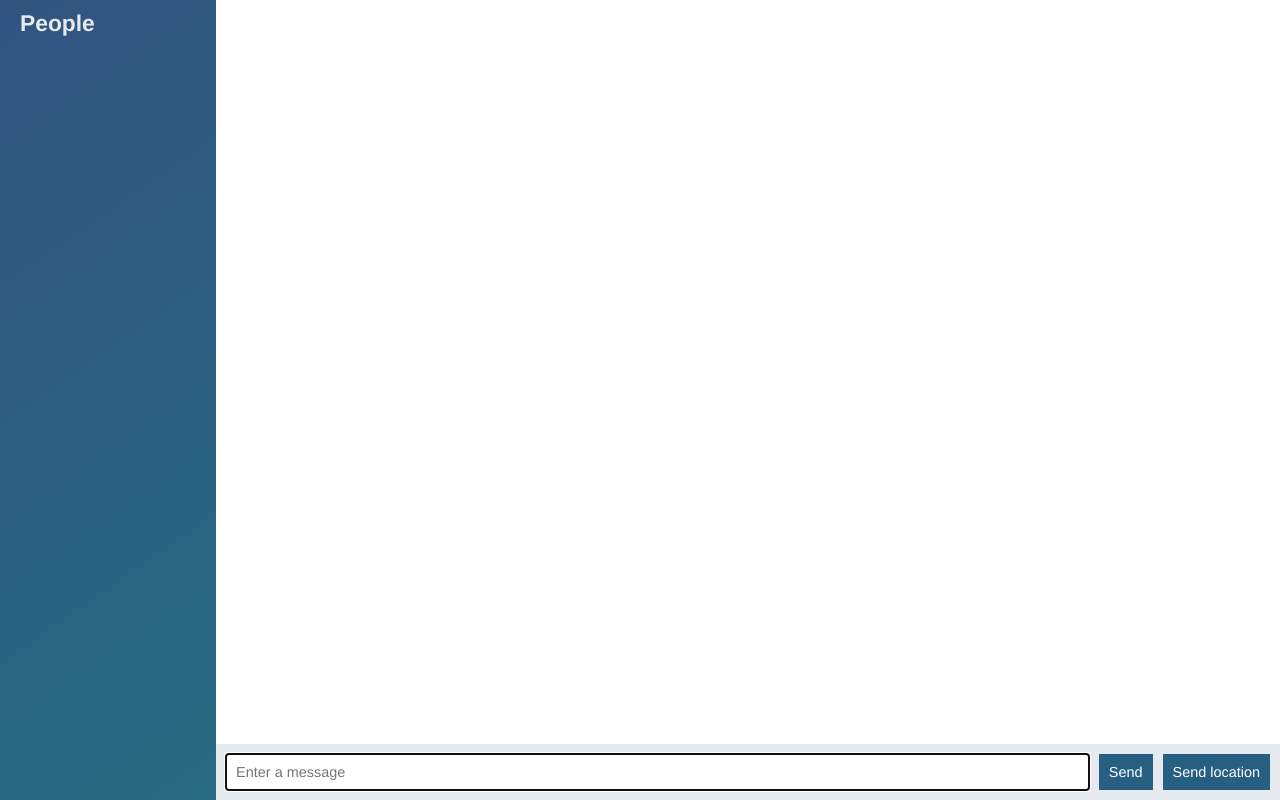
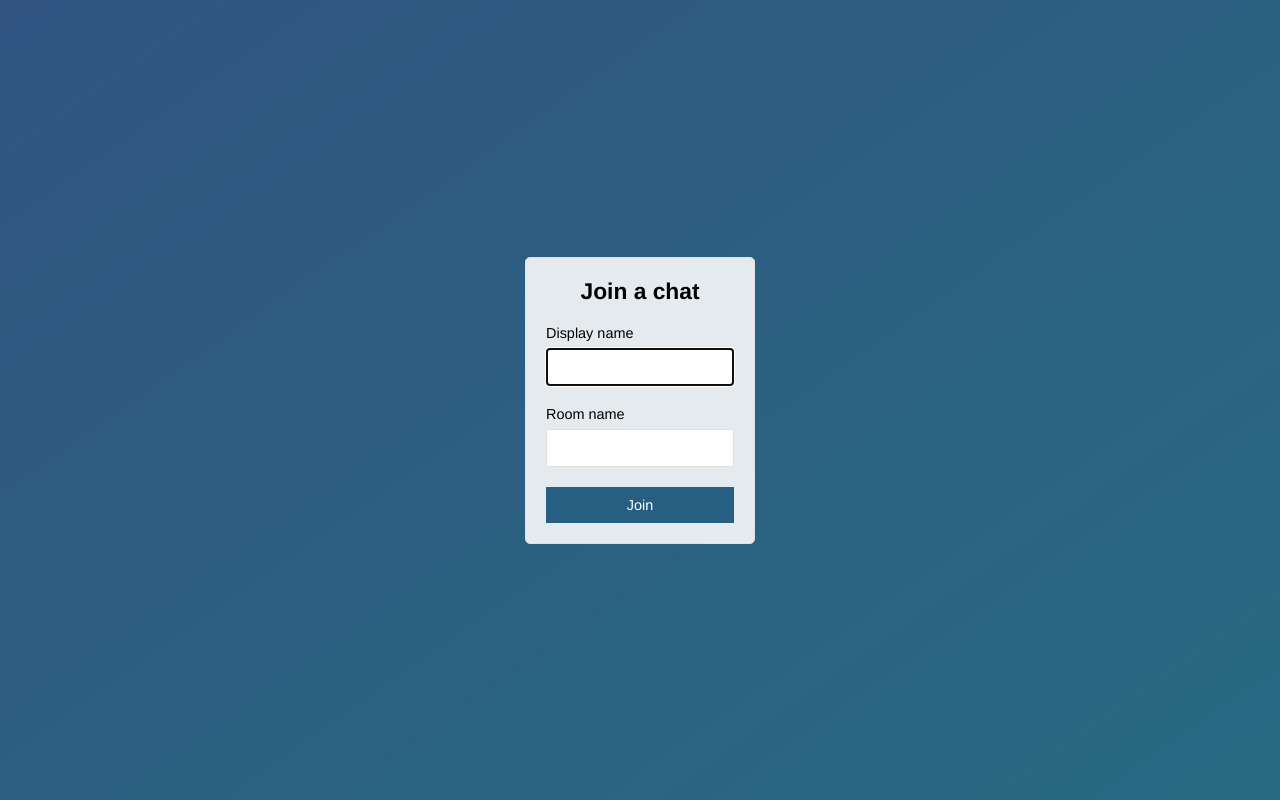
Before and after one commit to adil24071993/Chat-app, a website: page public/index.html in a window 1280 px wide. Drawn offline with nearby package versions, Linux system fonts and the light colour scheme; no server answers.

Commit message:
Add join page that submits to chat.html

```diff
--- a/public/index.html
+++ b/public/index.html
@@ -1,59 +1,29 @@
 <!DOCTYPE html>
-
 <html>
   <head>
     <meta charset="utf-8">
+    <title>Join | Chat application</title>
+    <meta name="viewport" content="width=device-width, initial-scale=1, user-scalable=no">
     <link rel="stylesheet" href="/css/styles.css">
   </head>
-  <body class="chat">
-
-    <div class="chat__sidebar">
-      <h3>People</h3>
-      <div id="users"></div>
+  <body class="centered-form">
+    <div class="centered-form__form">
+      <form action="/chat.html">
+        <div class="form-field">
+          <h3>Join a chat</h3>
+        </div>
+        <div class="form-field">
+          <label>Display name</label>
+          <input type="text" name="name" autofocus/>
+        </div>
+        <div class="form-field">
+          <label>Room name</label>
+          <input type="text" name="room"/>
+        </div>
+        <div class="form-field">
+          <button>Join</button>
+        </div>
+      </form>
     </div>
-
-    <div class="chat__main">
-      <ol id="messages" class="chat__messages"></ol>
-
-      <div class="chat__footer">
-        <form id="message-form">
-          <input type="text" name="message" placeholder="Enter a message" autofocus autocomplete="off"/>
-          <button>Send</button>
-        </form>
-
-        <button id="send-location">Send location</button>
-      </div>
-    </div>
-
-    <script id="message-template" type="text/template">
-        <li class="message">
-          <div class="message__title">
-            <h4>{{from}}</h4>
-            <span>{{createdAt}}</span>
-          </div>
-          <div class="message__body">
-            <p>{{text}}</p>
-          </div>
-        </li>
-    </script>
-
-    <script id="location-message-template" type="text/template">
-      <li class="message">
-        <div class="message__title">
-          <h4>{{from}}</h4>
-          <span>{{createdAt}}</span>
-        </div>
-        <div class="message__body">
-          <a href="{{url}}" target="_blank">My current location</a>
-        </div>
-      </li>
-    </script>
-
-
-    <script src="/socket.io/socket.io.js"></script>
-    <script src="/js/libs/jquery-3.3.1.min.js"></script>
-    <script src="/js/libs/moment.js"></script>
-    <script src="/js/libs/mustache.js"></script>
-    <script src="/js/index.js"></script>
   </body>
 </html>
```
Also changed, not shown: public/chat.html (added, +61 -0 lines), public/js/chat.js (renamed from public/js/index.js).
